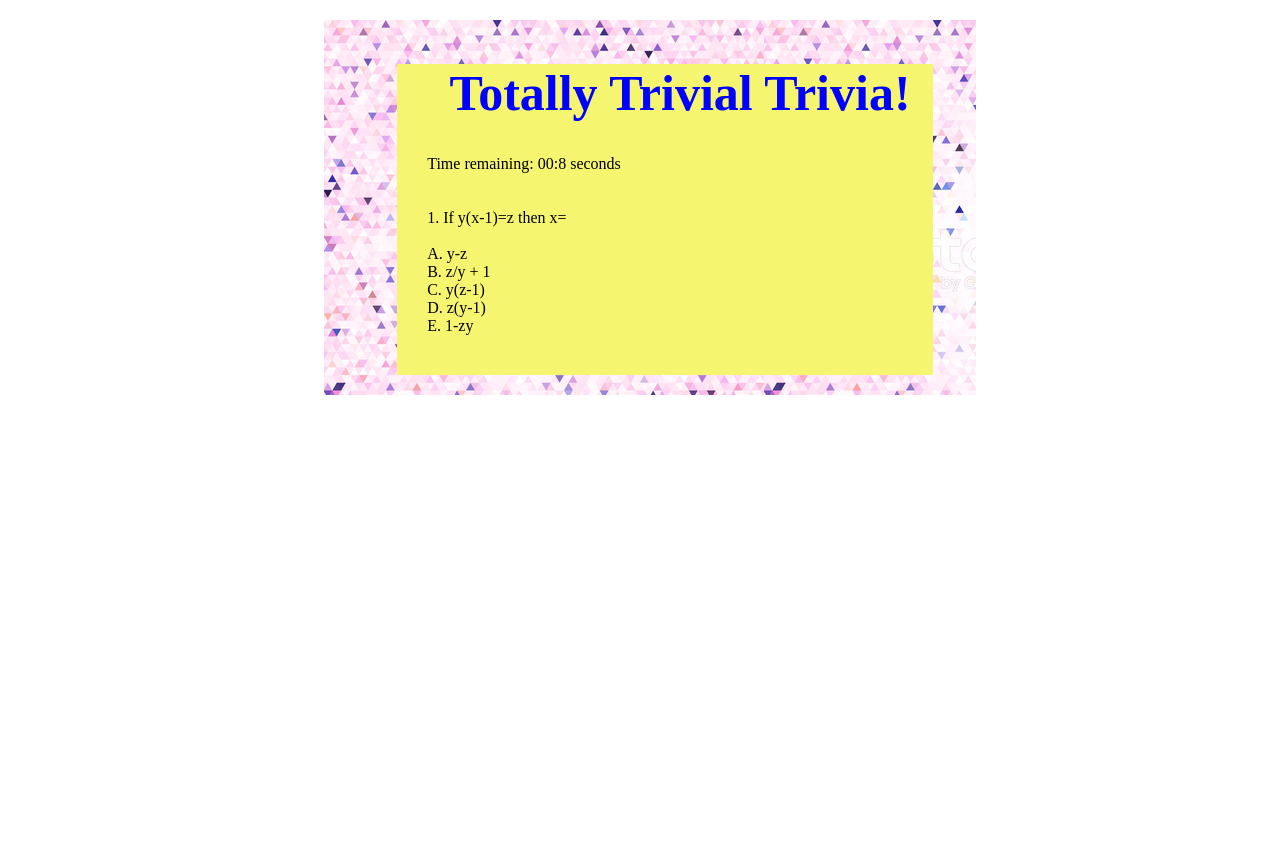
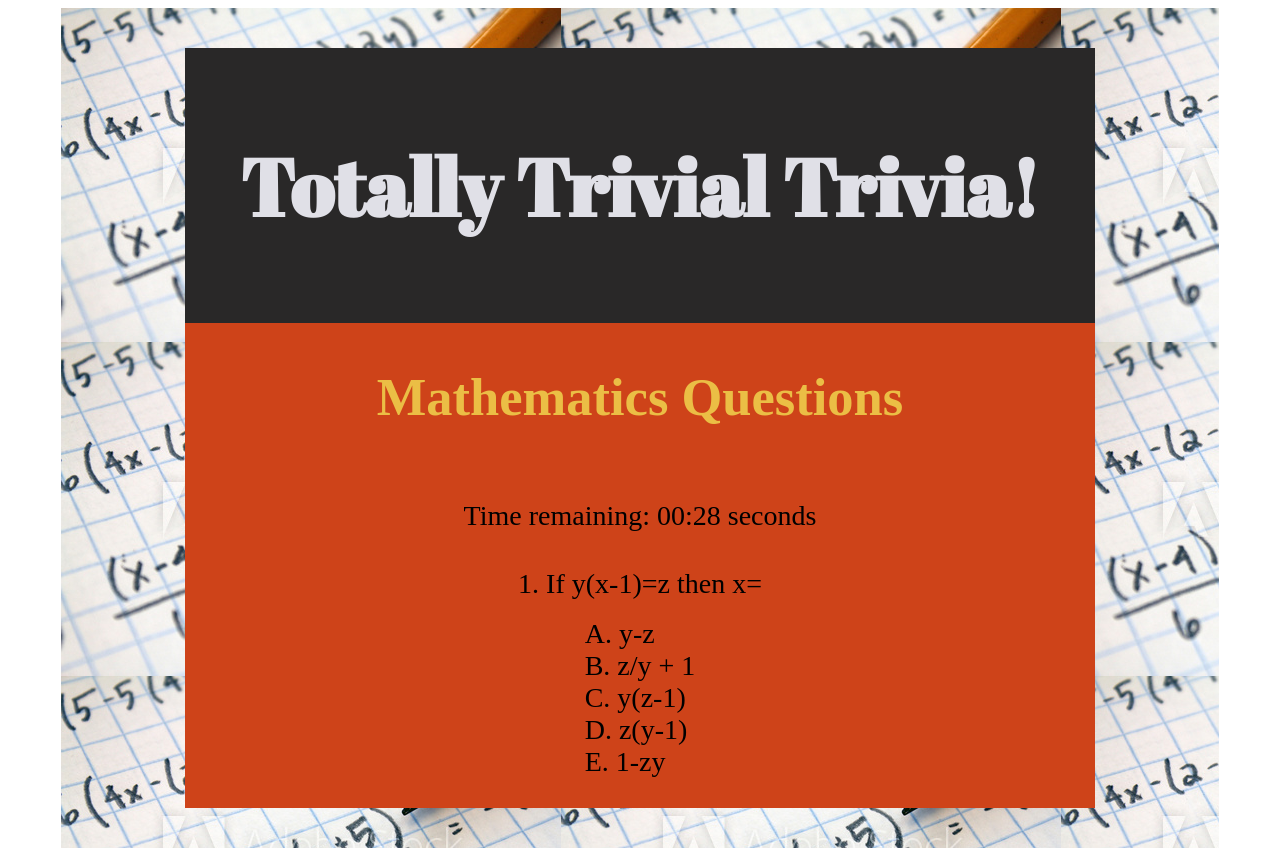
Before and after one commit to Elhanang2/TriviaGame, a plain HTML site: page index.html in a window 1280 px wide. Both pictures are taken after a click on the button "Start". Before the commit the page ends 800 px from the top, so only its background shows below. Drawn offline with nearby package versions, Linux system fonts and the light colour scheme.

Commit message:
add some styling and timer correction

```diff
--- a/assets/css/style.css
+++ b/assets/css/style.css
@@ -1,7 +1,7 @@
 .container{
     /*background-repeat: ;*/
-    width: 50%;
-    margin:20px 25% 20px 25%;
+    width: 90%;
+    margin: auto;
     padding:10px;
     align-items: center;
 
@@ -9,20 +9,57 @@
 }
 .main-content{
     width: 80%;
-    background-color:rgb(245, 245, 112);
-    margin:10px 10% 10px 10%;
-    padding-left:30px;
-    padding-bottom: 40px;
+    background-color:rgb(206, 67, 25);
+    margin: 30px auto;
+
 
 }
+.row{
+    font-family: 'Abril Fatface', cursive;
+    background-color: rgb(41, 40, 40);
+    padding: 30px;
+}
 h1{
-    color:blue;
-    font-size: 50px;
+    color:rgb(224, 224, 231);
+    font-size: 80px;
+    text-align: center;
+}
+.question-type{
+    color: rgb(235, 190, 69);
+    text-align: center;
+    font-size: 35px;
+}
+.button-tostart{
+    /* margin:20px; */
     text-align: center;
 }
 .start-button{
+    border-radius: 10px;
+    border: none;
+    background-color: rgb(235, 190, 69);
+    font-size: 28px;
+    padding:0px 60px 0px 60px;
+}
+.display-area{
+    text-align: center;
+    /* font-size: 28px; */
+    padding: 30px;
+}
+.timer,.questions, .choices{
+    font-size: 28px;
+}
+.animation:hover{
+    color: rgb(235, 190, 69);
+}
+.choices{
+    text-align: center;
+    display: inline-block;
+}
+.animation{
 
-    background-color:pink;
-
-    padding:0px 100px 0px 100px;
+    text-align: left;
 }
+.startover{
+    color: rgb(235, 190, 69) ;
+    font-size: 24px;
+}
--- a/assets/javascript/app.js
+++ b/assets/javascript/app.js
@@ -46,7 +46,7 @@ $(document).ready(function(){
     var choice;
     var coanswer;
    var i=0;
-   var count=10;
+   var count=30;
    var choiceoption=1;
    var correctanswer=null;
    var choiceval=null;
@@ -54,6 +54,7 @@ $(document).ready(function(){
    var wrong=0;
    var unanswered=0;
     var timer;
+    var countTime;
     //To start the game click the start button and number one question
     //will display with second timer
     $(".start-button").show();
@@ -61,10 +62,10 @@ $(document).ready(function(){
         $(this).hide();
         $("div.animation, div.startover").on({
             mouseenter: function(){
-                $(this).animate({"font-size":"20px"}).css("background-color", "pink");
+                $(this).animate({"font-size":"30px"}).css("", "yellow");
             },
             mouseleave: function(){
-                $(this).animate({"font-size":"15px"}).css("background-color", "rgb(245, 245, 112)");
+                $(this).animate({"font-size":"28px"}).css("color","");
             }
         });
         start();
@@ -83,11 +84,12 @@ $(document).ready(function(){
         count--;
         if(count<0){
             clearInterval(timer);
-            count=10;
+            count=30;
             correctanswer=null;
             choiceval=null;
+
+            timer=setInterval(counter,1000);
             start();
-            timer=setInterval(counter,1000);
         }
       $(".timer").html("Time remaining: " + "00:" + count + " seconds");
     }
@@ -98,10 +100,10 @@ $(document).ready(function(){
         if(i<mathQuestions.length){
 
                 question = mathQuestions[i].questions;
-                correctanswer=mathQuestions[i].answer;
+                correctanswer= mathQuestions[i].answer;
                 $(".questions").text(question);
-                for(var j = 0; j<mathQuestions[i].choices.length;j++){
-                    choice=mathQuestions[i].choices[j];
+                for(var j = 0; j < mathQuestions[i].choices.length; j++){
+                    choice = mathQuestions[i].choices[j];
                   $(".choice"+ (j+1)).html(choice);
                 }
 
@@ -123,6 +125,7 @@ $(document).ready(function(){
 
                             setTimeout(function () {
                                 clearInterval(timer);
+                                    countTime = count;
                                     count=0;
 
                                     timer=setInterval(counter, 1000);
@@ -136,6 +139,7 @@ $(document).ready(function(){
                             $(".animation").html("");
                             setTimeout(function () {
                                 clearInterval(timer);
+                                countTime= count;
                                     count=0;
 
                                     timer=setInterval(counter, 1000);
@@ -148,16 +152,20 @@ $(document).ready(function(){
                 i++;
         }
         else {
-            result();
+            result(countTime);
         }
      return;
     }
     // function to display the total score and start over.
     //on click startover it  displays the questions
-    function result(){
+    function result(countTime){
+        console.log(countTime);
+        count= countTime;
         $(".animation").hide();
-            $(".timer").hide();
+            // $(".timer").remove();
             clearInterval(timer);
+
+            $(".timer").html("Time remaining: " + "00:" + count + " seconds");
             unanswered=10-(wrong+correct);
             $(".questions").show();
             $(".questions").html("Correct Answer :  "+'<b>'+correct+'</b>'
@@ -173,7 +181,7 @@ $(document).ready(function(){
                 //$(".questions").hide();
                 $(".questions").html("<h3>Mathimatics Questions will Display in 10 seconds</h3>");
                 clearInterval(timer);
-                var count=1;
+                 count=10;
                 timer=setInterval(counter,1000);
                 i=0;
             });
--- a/index.html
+++ b/index.html
@@ -6,16 +6,24 @@
     <title>Trivia Game</title>
     <meta name="viewport" content="width=device-width, initial-scale=1">
     <link rel="stylesheet" type="text/css" media="screen" href="assets/css/style.css" />
+    <link href="https://fonts.googleapis.com/css?family=Abril+Fatface" rel="stylesheet">
     <script src="https://code.jquery.com/jquery.js"></script>
+
 
 </head>
 <body>
-    <div class="container" style="background-image:url(assets/images/background.jpg)">
+    <div class="container" style="background-image:url(assets/images/background1.jpg)">
         <div class="main-content">
             <div class="row">
                 <h1>Totally Trivial Trivia!</h1>
             </div>
+            <div class="question-type">
+                <h2>Mathematics Questions</h2>
+            </div>
+            <div class="button-tostart">
                 <button class="start-button"  type="text"><h2>Start</h2></button>
+            </div>
+            <div class="display-area">
                 <div class="timer">
 
                 </div>
@@ -25,26 +33,18 @@
                 </div>
                 <br>
                 <div class="choices">
-                    <div id="choice1"  class="choice1 animation">
+                    <div id="choice1"  class="choice1 animation"></div>
+                    <div id="choice2"class="choice2 animation"></div>
+                    <div class="choice3 animation"></div>
+                    <div  class="choice4 animation"></div>
+                    <div  class="choice5 animation"></div>
 
                 </div>
-                    <div id="choice2"class="choice2 animation">
-
-                    </div>
-                    <div class="choice3 animation">
-
-                    </div>
-                    <div  class="choice4 animation">
-
-                    </div>
-                    <div  class="choice5 animation">
+                <br>
+                <div class="startover">
 
                 </div>
             </div>
-                <div class="startover">
-
-                </div>
-
         </div>
     </div>
     <script src="assets/javascript/app.js"></script>
```
Also changed, not shown: assets/images/background1.jpg (added). Lines whose indentation alone changed are shown as unchanged.
